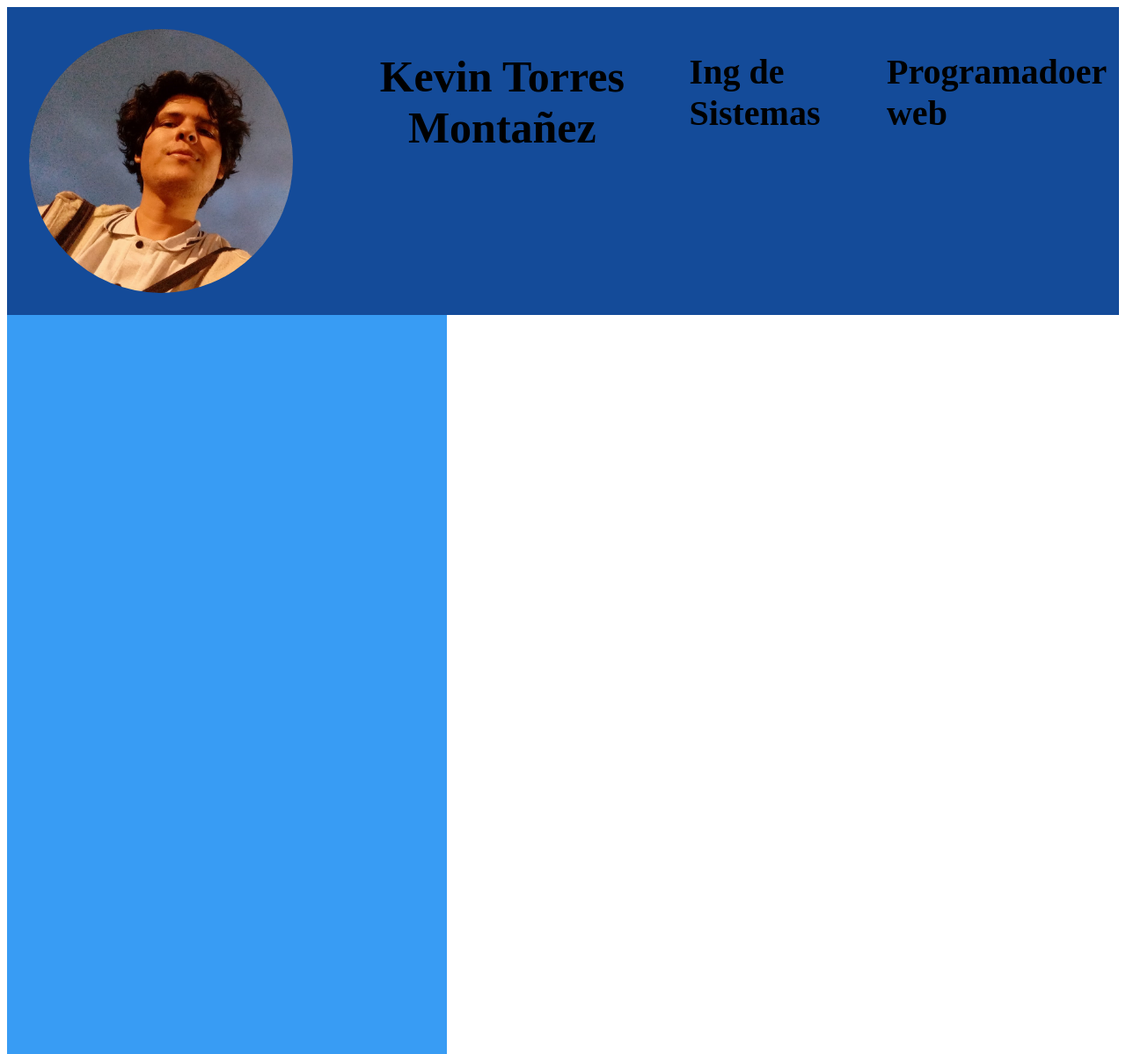
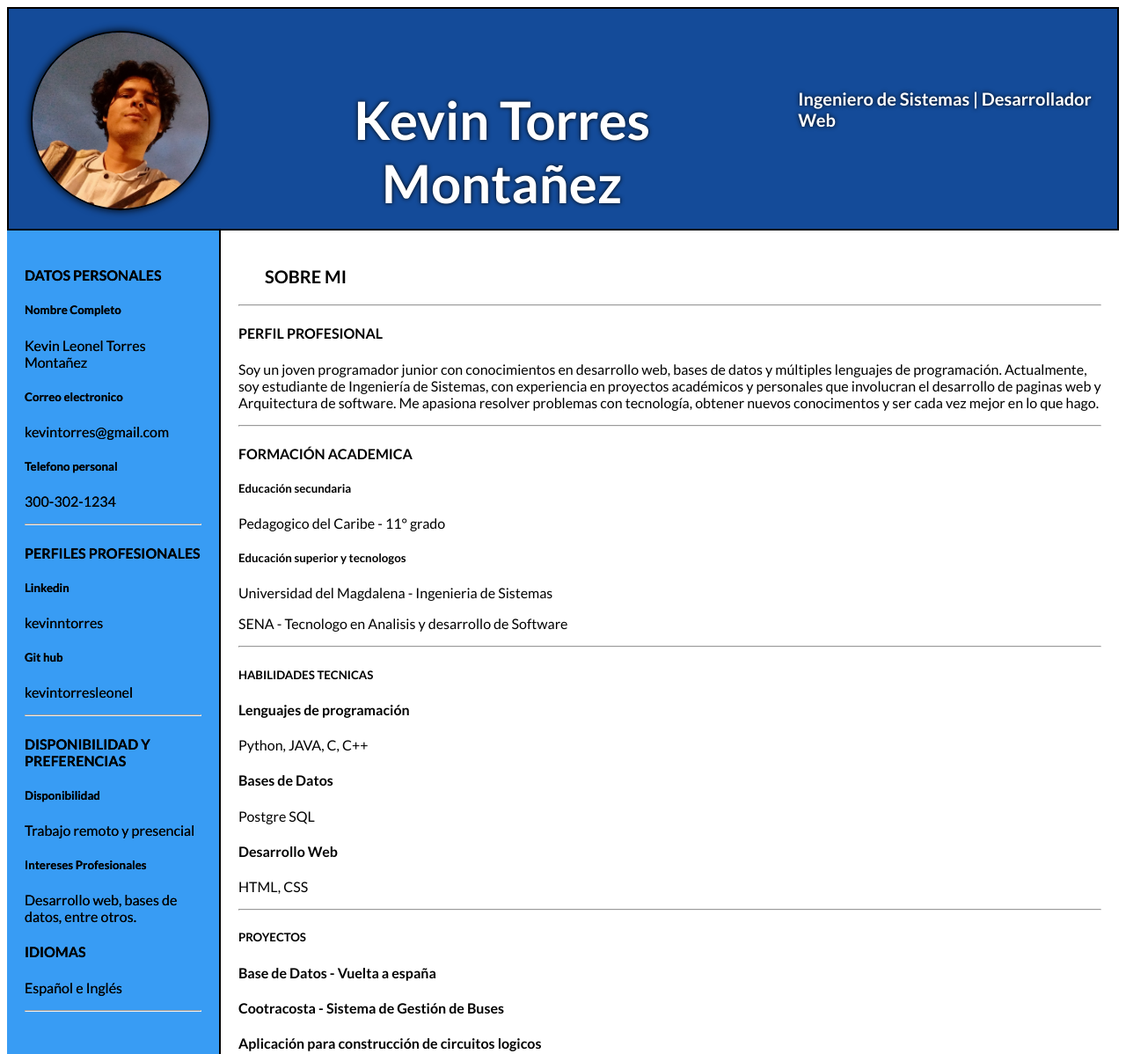
Before and after one commit to kevintorresleonel/Lista-de-Estudiantes-Interactiva, a plain HTML site: page HTML/perfilesUsuarios/perfilUsuario5.html in a window 1280 px wide. Shown: the top 1198 px of the page at 88% size. Drawn offline with Linux system fonts and the light colour scheme.

Commit message:
implementación estructura de hoja de vida
Agregación de la estructura y todo el texto para la hoja de vida de cada estudiante. Falta agregarle imágenes y quedaría lista.

```diff
--- a/CSS/styles.css
+++ b/CSS/styles.css
@@ -59,6 +59,7 @@ body{
 
 .nav-list{
     text-align: center;
+    text-shadow: 0 0 5px black;
 
 }
 
--- a/CSS/stylesCV.css
+++ b/CSS/stylesCV.css
@@ -1,48 +1,143 @@
 
 body{
-    font-family: 'Times New Roman', Times, serif;
+    font-family: Lato;
 }
 
 
 
 header{
-    height: 350px;
+    height: 250px;
     margin: 0;
     background-color:  rgb(20, 75, 153);
     display: flex;
-    gap: 10px; /* Espacio entre los elementos */
+    gap: 10px; /*espacio entre los los textos*/
+    color: white;
+    border: 2px solid black;
+    text-shadow: 0 0 5px black;
 
 
 }
 
 h1 {
     text-align: center;
-    font-size: 50px;
+    font-size: 60px;
+
 }
 
 h3 {
-    display: inline;
-    font-size: 40px;
+    font-size: 20px;
+    padding-left: 30px;
+    padding-right: 0;
+
+}
+h5{
+    padding: 0;
+}
+
+p{
+    padding: 0;
 }
 
 header h1, header h3 {
     margin: 0; /* Elimina márgenes extra */
     display: inline-block; /* Hace que se comporten en línea */
-    padding-top: 50px;
+    padding-top: 90px;
 }
 
 #perfil-img{
-    width: 300px;
-    height: 300px;
+    width: 200px;
+    height: 200px;
     border-radius: 100%;
     margin: 25px;
     display: inline;
+    border: 2px solid black;
+    box-shadow: 0 0 10px black;
 
+
+}
+
+.contenedor {
+    display: flex; /* Alinea las cajas en fila */
 }
 
 .box-contacto{
     margin: 0;
-    width: 500px;
+    padding: 20px;
+    width: 600px;
     height: 1000px;
     background-color: rgb(56, 156, 244);
+    border-right: 2px solid black;
+    text-shadow: 0 0 .5px black;
 }
+
+
+.box-presentacion{
+    position: relative;
+    color: black;
+    padding: 20px;
+
+}
+
+
+
+
+.lato-thin {
+    font-family: "Lato", serif;
+    font-weight: 100;
+    font-style: normal;
+}
+
+.lato-light {
+    font-family: "Lato", serif;
+    font-weight: 300;
+    font-style: normal;
+}
+
+
+.lato-regular {
+    font-family: "Lato", serif;
+    font-weight: 400;
+    font-style: normal;
+}
+
+.lato-bold {
+    font-family: "Lato", serif;
+    font-weight: 700;
+    font-style: normal;
+}
+
+.lato-black {
+    font-family: "Lato", serif;
+    font-weight: 900;
+    font-style: normal;
+}
+
+.lato-thin-italic {
+    font-family: "Lato", serif;
+    font-weight: 100;
+    font-style: italic;
+}
+
+.lato-light-italic {
+    font-family: "Lato", serif;
+    font-weight: 300;
+    font-style: italic;
+}
+
+.lato-regular-italic {
+    font-family: "Lato", serif;
+    font-weight: 400;
+    font-style: italic;
+}
+
+.lato-bold-italic {
+    font-family: "Lato", serif;
+    font-weight: 700;
+    font-style: italic;
+}
+
+.lato-black-italic {
+    font-family: "Lato", serif;
+    font-weight: 900;
+    font-style: italic;
+}
--- a/HTML/perfilesUsuarios/perfilUsuario5.html
+++ b/HTML/perfilesUsuarios/perfilUsuario5.html
@@ -5,6 +5,9 @@
     <meta name="viewport" content="width=device-width, initial-scale=1.0">
     <title>Hoja de Vida - Kevin Torres</title>
     <link rel="stylesheet" href="../../CSS/stylesCV.css">
+    <style>
+        @import url('https://fonts.googleapis.com/css2?family=Lato:ital,wght@0,100;0,300;0,400;0,700;0,900;1,100;1,300;1,400;1,700;1,900&display=swap');
+    </style>
 </head>
 <body>
 
@@ -13,15 +16,93 @@
             <header>
                 <img id="perfil-img" src="../../recursos/imagenes/perfilMainEstudiante.jpg" alt="Icono estudiante">
                 <h1> Kevin Torres Montañez</h1>
-                <h3>Ing de Sistemas</h3>
-                <h3>Programadoer web</h3>
+                <h3>Ingeniero de Sistemas | Desarrollador Web</h3>
+
             </header>
         </div>
 
-        <div class="box-contacto">
+        <div class="contenedor">
+            <div class="box-contacto">
+                <h4> DATOS PERSONALES  </h4>
+
+                <h5>Nombre Completo</h5>
+                <p> Kevin Leonel Torres Montañez</p>
+
+                <h5>Correo electronico</h5>
+                <p>kevintorres@gmail.com</p>
+
+                <h5>Telefono personal</h5>
+                <p>300-302-1234</p>
+
+                <hr>
+                <h4> PERFILES PROFESIONALES </h4>
+
+                <h5>Linkedin </h5>
+                <p>kevinntorres</p>
+
+                <h5>Git hub</h5>
+                <p>kevintorresleonel</p>
+
+                <hr>
+
+                <h4>DISPONIBILIDAD Y PREFERENCIAS</h4>
+
+                <h5>Disponibilidad</h5>
+                <p>Trabajo remoto y presencial</p>
+
+                <h5>Intereses Profesionales</h5>
+                <p>Desarrollo web, bases de datos, entre otros.</p>
+
+                <h4>IDIOMAS</h4>
+
+                <p>Español e Inglés</p>
+
+                <hr>
 
 
+            </div>
 
+            <div class="box-presentacion">
+                <h3>SOBRE MI</h3>
+                <hr>
+
+                <h4> PERFIL PROFESIONAL</h4>
+                <p>Soy un  joven programador junior con conocimientos en desarrollo web, bases de datos y múltiples lenguajes de programación. Actualmente, soy estudiante de Ingeniería de Sistemas, con experiencia en proyectos académicos y personales que involucran el desarrollo de paginas web y Arquitectura de software. Me apasiona resolver problemas con tecnología, obtener nuevos conocimentos y ser cada vez mejor en lo que hago.</p>
+
+                <hr>
+
+                <h4> FORMACIÓN ACADEMICA</h4>
+                <h5>Educación secundaria</h5>
+                <p>Pedagogico del Caribe - 11° grado </p>
+
+                <h5>Educación superior y tecnologos</h5>
+                <p>Universidad del Magdalena - Ingenieria de Sistemas</p>
+                <p>SENA - Tecnologo en Analisis y desarrollo de Software</p>
+
+                <hr>
+
+                <h5> HABILIDADES TECNICAS</h5>
+                <h4>Lenguajes de programación </h4>
+                <p> Python, JAVA, C, C++</p>
+                <h4>Bases de Datos </h4>
+                <p>Postgre SQL</p>
+                <h4>Desarrollo Web</h4>
+                <p> HTML, CSS</p>
+
+                <hr>
+
+                <h5>PROYECTOS </h5>
+
+                <h4>Base de Datos - Vuelta a españa</h4>
+
+                <h4>Cootracosta - Sistema de Gestión de Buses </h4>
+
+                <h4>Aplicación para construcción de circuitos logicos </h4>
+
+                <h4> </h4>
+
+
+            </div>
         </div>
 
 
```
Also changed, not shown: recursos/imagenes/fondo-cv.jpg (added), recursos/imagenes/fondo-hojaDeVida.jpg (added), recursos/imagenes/logosLenguajes/python.webp (added).
